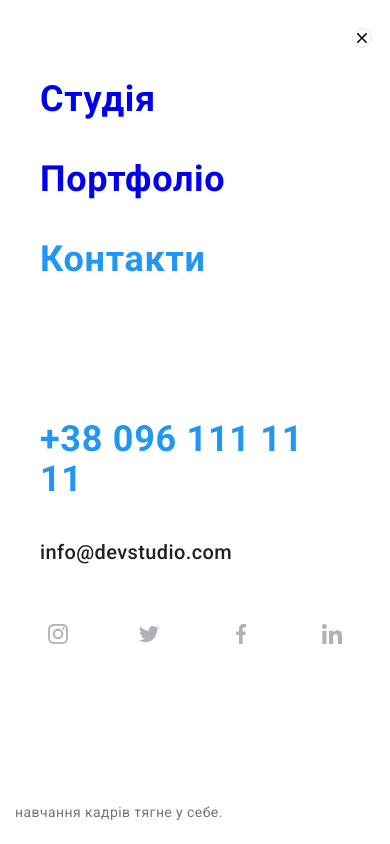
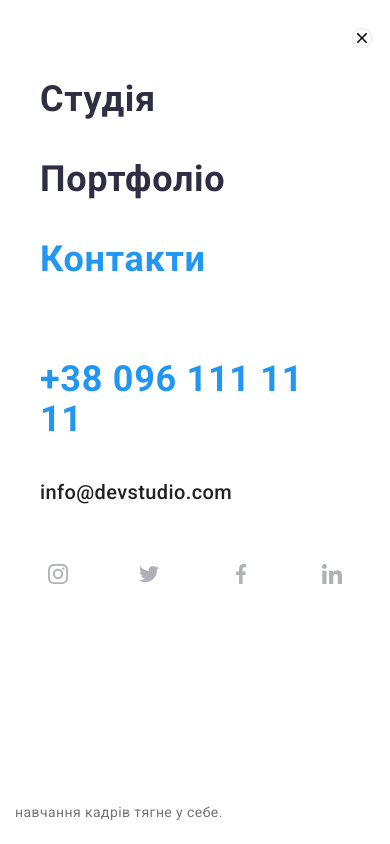
Before and after one commit to Kulturolog/goit-markup-hw-07, a plain HTML site: page index.html in a window 390 px wide. Shown: the top 844 px of the page. Drawn offline with nearby package versions, Linux system fonts and the light colour scheme.

Commit message:
add-burger-menu-fo-portfolio

```diff
--- a/css/style.css
+++ b/css/style.css
@@ -283,6 +283,10 @@ address {
   .mobile-menu-link:nth-child(-n + 3) {
     margin-bottom: 40px;
   }
+  .studio-mobile,
+  .portfolio-mobile {
+    color: var(--mobile-menu-link-color);
+  }
   .contact-mobile {
     color: var(--brand-color);
   }
@@ -294,7 +298,7 @@ address {
     margin-right: auto;
   }
   .mobile-menu-list {
-    padding-bottom: 100px;
+    margin-bottom: 80px;
   }
   .mobile-tel {
     font-style: normal;
```
Also changed, not shown: portfolio.html (+10 -1 lines).
